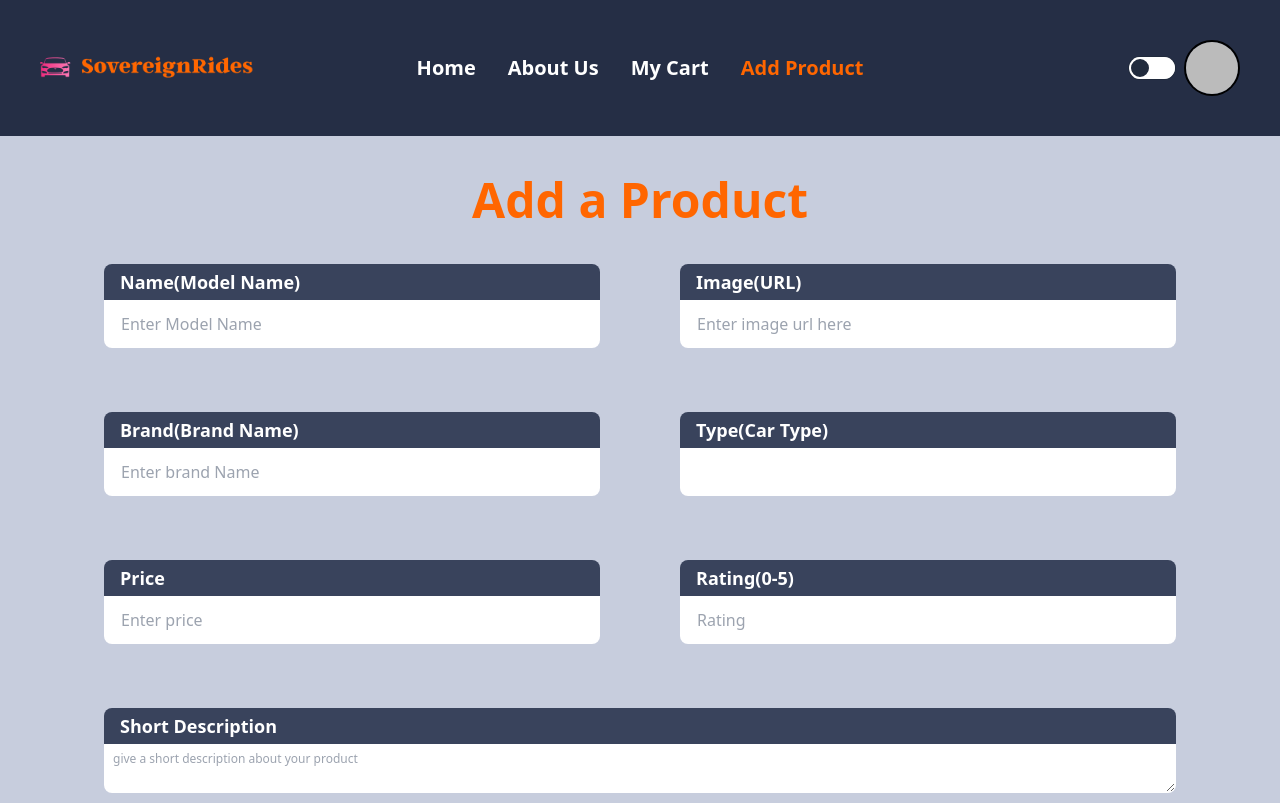
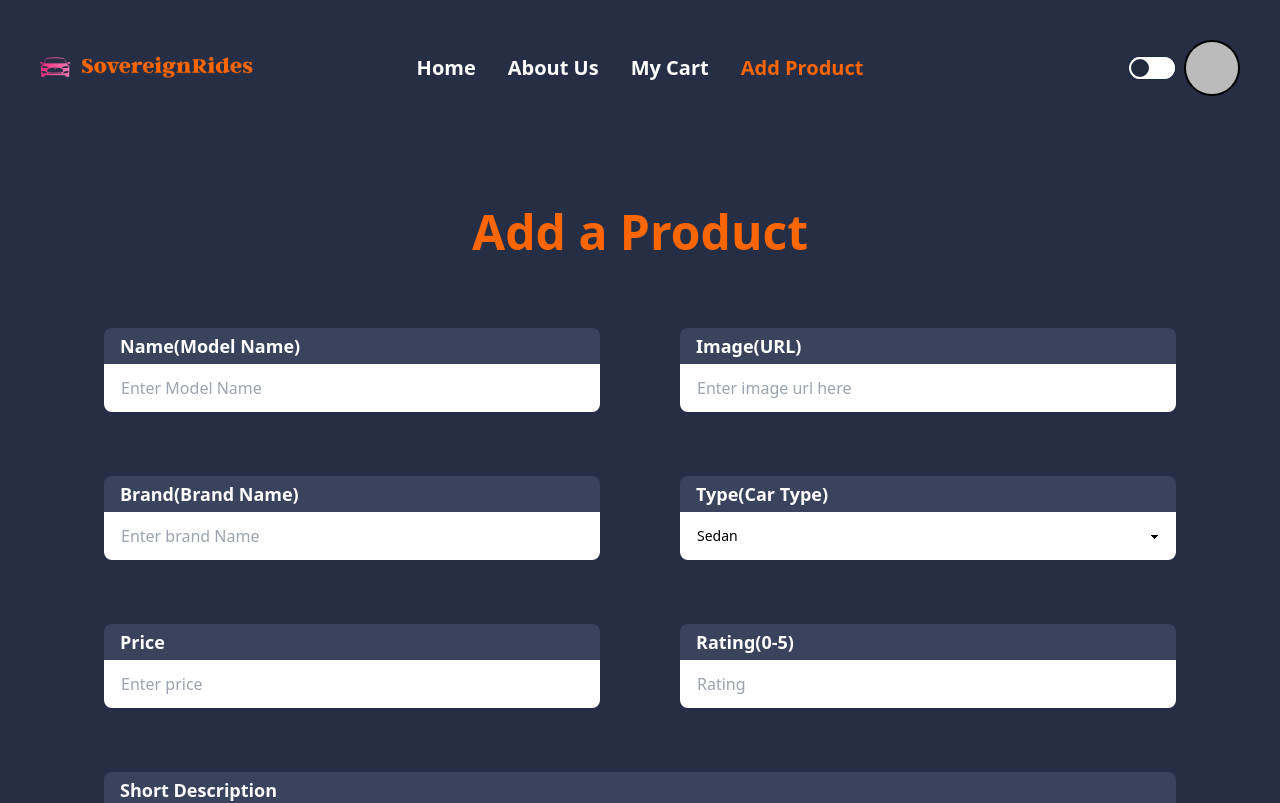
Before and after one commit to tabib-e-alahi/SovereignRides-client-side, a React (Vite) app: page /addProduct in a window 1280 px wide. Shown: the top 803 px of the page. Built offline with nearby package versions, Linux system fonts and the light colour scheme; no server answers; sample sign-in values are in the browser's storage.

Commit message:
add product page syles modified

```diff
--- a/src/Pages/AddProduct/AddProduct.jsx
+++ b/src/Pages/AddProduct/AddProduct.jsx
@@ -1,10 +1,20 @@
+import {  useState } from "react";
 import Swal from "sweetalert2";
+// import { AuthContext } from "../../providers/AuthProvider";
 
 const AddProduct = () => {
+  const [ratingError, setRatingError] = useState('')
+  const [priceError, setPriceError] = useState('')
+
+  // const {dark} = useContext(AuthContext);
+
+
   const handleAddProduct = (event) => {
     event.preventDefault();
     const form = new FormData(event.currentTarget);
 
+    setRatingError('');
+    setPriceError('')
     const model = form.get("model");
     const image = form.get("image");
     const brand = form.get("brand");
@@ -13,13 +23,20 @@ const AddProduct = () => {
     const rating = form.get("rating");
     const details = form.get("details");
     if (rating > 5) {
-      alert("rate with 0 50 5");
-      event.target.rating.value = "";
+      setRatingError('Rating value must be between 0 to 5')
       return;
+    }
+    if (rating < 0) {
+      setRatingError('Rating value must be between 0 to 5')
+      return;
+    }
+    if(price < 0){
+setPriceError('Price value can not be negative');
+return
     }
 
     const newCar = {model, image, brand, type, price, rating, details}
-    console.log(newCar);
+    // console.log(newCar);
 
     fetch('https://brand-shop-server-side-assignment-10-qwerci4rz-tabib-e-alahi.vercel.app/car',{
       method: 'POST',
@@ -40,16 +57,16 @@ const AddProduct = () => {
   };
 
   return (
-    <div className="  bg-[#c7cddd] py-4 lg:py-10">
-      <h1 className="text-center text-5xl font-bold text-[#f60] ">
+    <div className={`py-4 lg:py-10`}>
+      <h1 className="text-center my-8 text-3xl lg:text-5xl font-bold text-[#f60] ">
         Add a Product
       </h1>
       <form
-        className="max-w-6xl mx-auto flex flex-col gap-10 lg:gap-16 lg:p-10"
+        className="max-w-6xl mx-auto mb-10 flex flex-col gap-10 lg:gap-16 px-4 lg:p-10"
         onSubmit={handleAddProduct}
       >
         {/* model name and image ======================== */}
-        <div className="w-full flex flex-col lg:flex-row  lg:gap-20">
+        <div className="w-full flex flex-col lg:flex-row  gap-8 lg:gap-20">
           <div className="form-control w-full">
             <label className="input-group input-group-vertical">
               <span className="font-semibold text-lg py-1 text-white bg-[#39435c]">
@@ -59,7 +76,7 @@ const AddProduct = () => {
                 type="text"
                 name="model"
                 placeholder="Enter Model Name"
-                className="input "
+                className="input text-black"
                 required
               />
             </label>
@@ -74,7 +91,7 @@ const AddProduct = () => {
                 type="text"
                 name="image"
                 placeholder="Enter image url here"
-                className="input "
+                className="input text-black"
                 required
               />
             </label>
@@ -82,7 +99,7 @@ const AddProduct = () => {
         </div>
 
         {/* brand name and type ======================================= */}
-        <div className="w-full flex flex-col lg:flex-row  lg:gap-20">
+        <div className="w-full flex flex-col lg:flex-row gap-8 lg:gap-20">
           <div className="form-control w-full">
             <label className="input-group input-group-vertical">
               <span className="font-semibold text-lg py-1 text-white bg-[#39435c]">
@@ -92,7 +109,7 @@ const AddProduct = () => {
                 type="text"
                 name="brand"
                 placeholder="Enter brand Name"
-                className="input "
+                className="input text-black"
                 required
               />
             </label>
@@ -103,7 +120,7 @@ const AddProduct = () => {
               <span className="font-semibold text-lg py-1 text-white bg-[#39435c]">
                 Type(Car Type)
               </span>
-              <select className="select " name="type">
+              <select className="select text-black" name="type">
                 <option disabled defaultValue="selected">
                   Select Types
                 </option>
@@ -123,7 +140,7 @@ const AddProduct = () => {
         </div>
 
         {/* price and rating ======================== */}
-        <div className="w-full flex flex-col lg:flex-row  lg:gap-20">
+        <div className="w-full flex flex-col lg:flex-row gap-8  lg:gap-20">
           <div className="form-control w-full">
             <label className="input-group input-group-vertical">
               <span className="font-semibold text-lg py-1 text-white bg-[#39435c]">
@@ -133,9 +150,12 @@ const AddProduct = () => {
                 type="number"
                 name="price"
                 placeholder="Enter price"
-                className="input "
+                className="input text-black"
                 required
               />
+              {
+                priceError && <p className="text-lg text-red-600 font-medium">{priceError}</p>
+              }
             </label>
           </div>
 
@@ -148,9 +168,12 @@ const AddProduct = () => {
                 type="number"
                 name="rating"
                 placeholder="Rating"
-                className="input "
+                className="input text-black"
                 required
               />
+              {
+                ratingError && <p className="text-lg text-red-600 font-medium">{ratingError}</p>
+              }
             </label>
           </div>
         </div>
@@ -165,7 +188,7 @@ const AddProduct = () => {
               name="details"
               placeholder="give a short description about your product"
               required
-              className="textarea  textarea-xs "
+              className="textarea  textarea-xs text-black"
             ></textarea>
           </label>
         </div>
```
